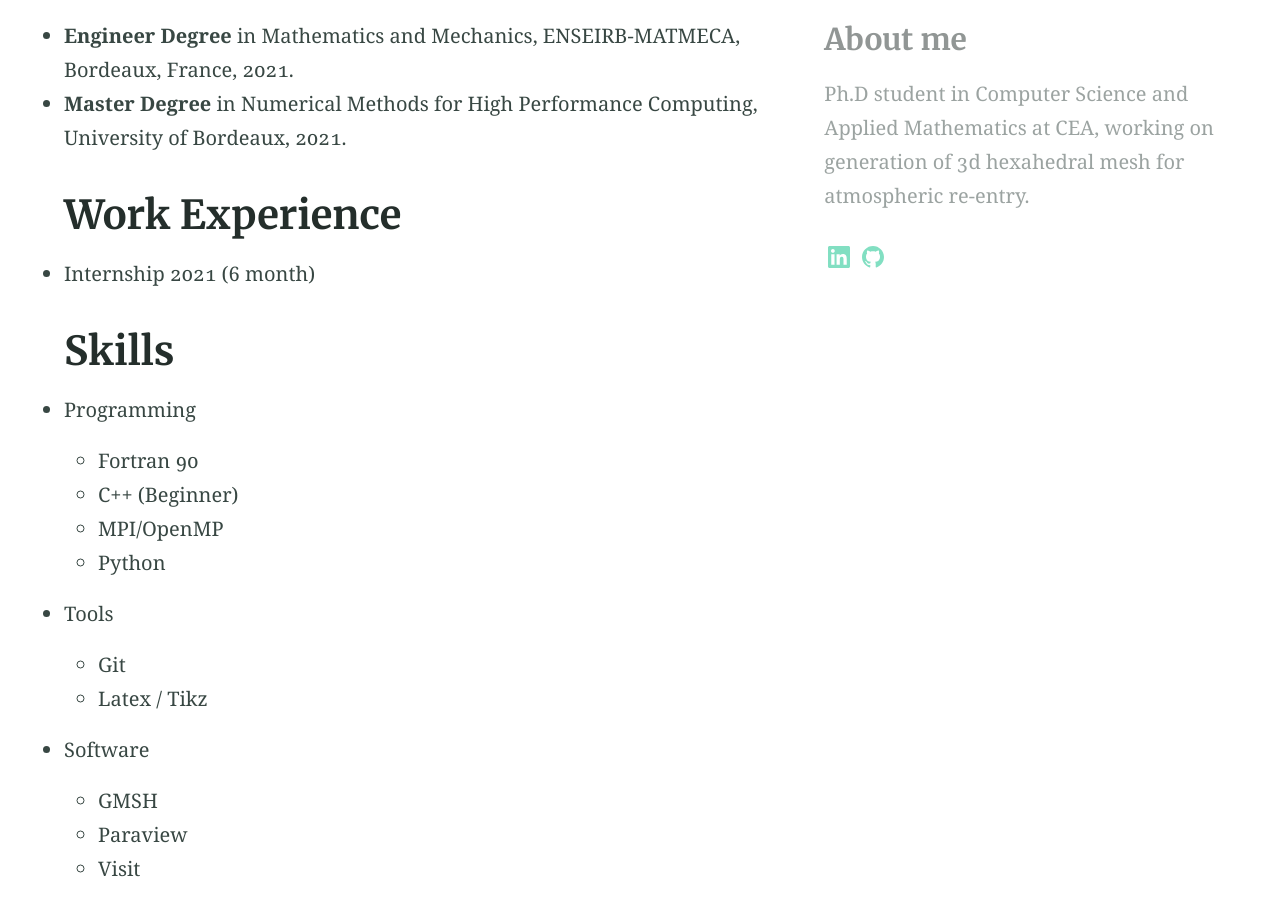
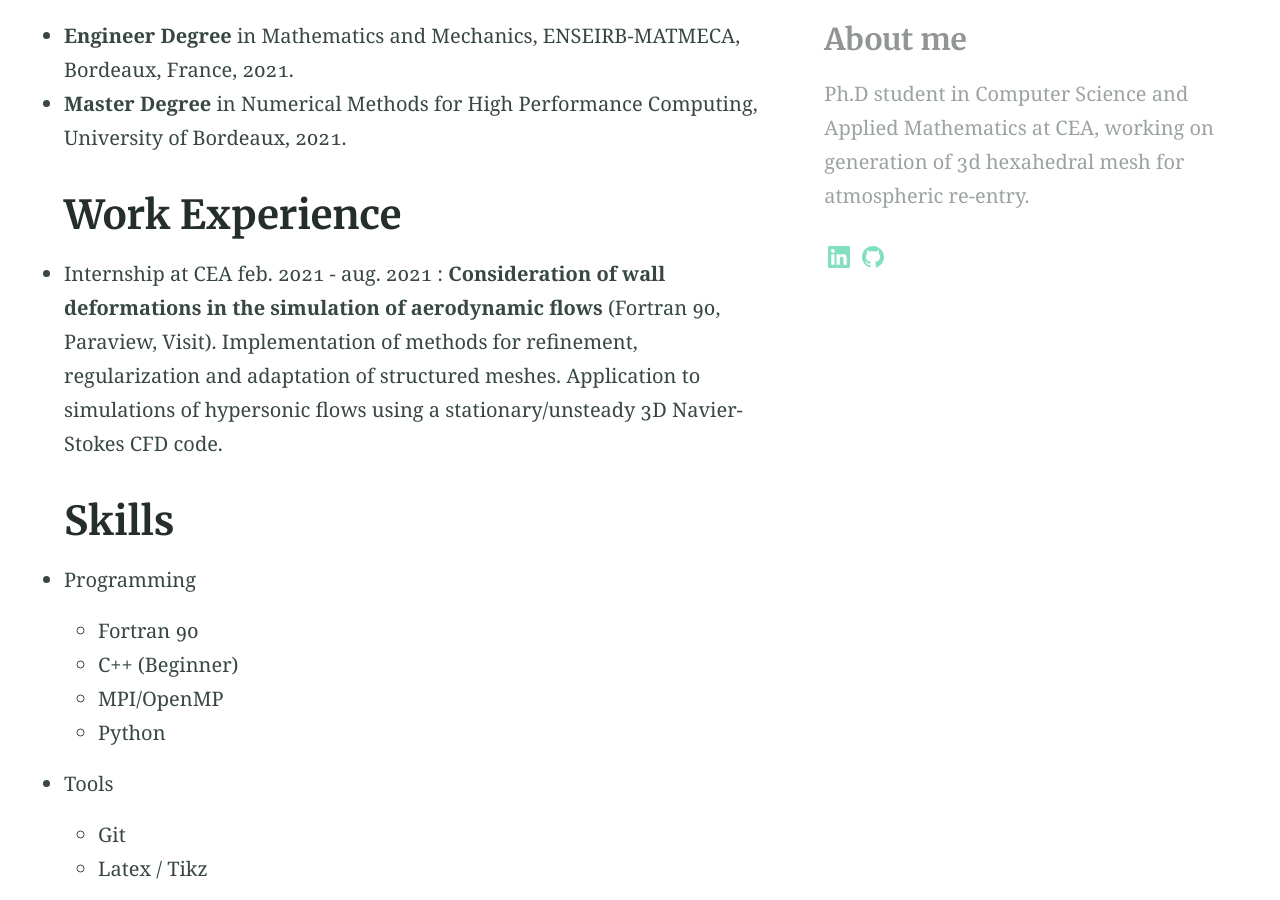
Before and after one commit to claireroche/claireroche.github.io, a Jekyll site: the page built from cv.md, in a window 1280 px wide and 900 px high, scrolled down 561 px. Built offline with Jekyll 4.4.1, drawn with Linux system fonts in a browser that asks for light colours; some of the changed text lies outside the part shown.

Commit message:
Adding my internship to the cv

```diff
--- a/cv.md
+++ b/cv.md
@@ -15,7 +15,7 @@ aside: true
 
 # Work Experience
 
-* Internship 2021 (6 month)
+* Internship at CEA feb. 2021 - aug. 2021 : **Consideration of wall deformations in the simulation of aerodynamic flows** (Fortran 90, Paraview, Visit). Implementation of methods for refinement, regularization and adaptation of structured meshes. Application to simulations of hypersonic flows using a stationary/unsteady 3D Navier-Stokes CFD code.
 
 # Skills
 
@@ -34,6 +34,11 @@ aside: true
   * Paraview
   * Visit
 
+* Other skills
+  * Numerical analysis
+  * Numerical methods
+  * High performance computing
+
 * Languages
   * French (Native)
   * English (B2 - TOEIC: 870)
```
